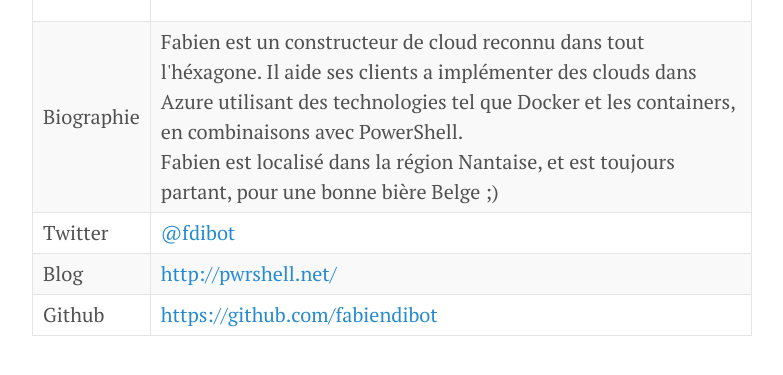
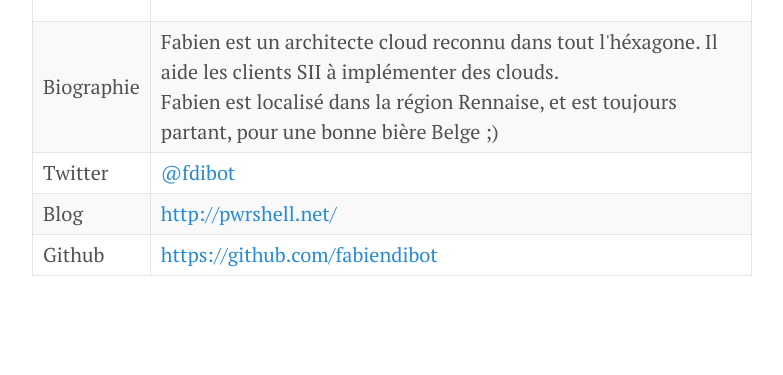
Before and after one commit to fredatgithub/frpsug.github.io, a Jekyll site: the page built from pages/organisateurs.md, in a window 1280 px wide and 900 px high, scrolled down 2129 px, cut to the strip 484-859 px from the top of the window. Shown: the whole strip, without its empty margins (248-1031 px from the left). Built offline with Jekyll 4.4.1, drawn with Linux system fonts in a browser that asks for light colours.

Commit message:
Update organisateurs.md

```diff
--- a/pages/organisateurs.md
+++ b/pages/organisateurs.md
@@ -108,8 +108,8 @@ title: Organisateurs
     </tr>
     <tr>
         <td>Biographie</td>
-        <td> Fabien est un constructeur de cloud reconnu dans tout l'héxagone. Il aide ses clients a implémenter des clouds dans Azure utilisant des technologies tel que Docker et les containers, en combinaisons avec PowerShell. <br>
-        Fabien est localisé dans la région Nantaise, et est toujours partant, pour une bonne bière Belge ;)
+        <td> Fabien est un architecte cloud reconnu dans tout l'héxagone. Il aide les clients SII à implémenter des clouds. <br>
+        Fabien est localisé dans la région Rennaise, et est toujours partant, pour une bonne bière Belge ;)
         </td>
     </tr>
     <tr>
```
